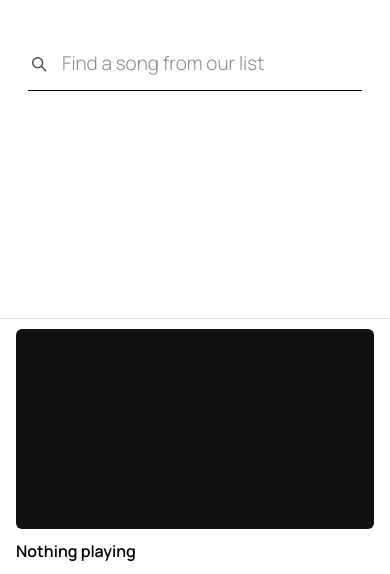
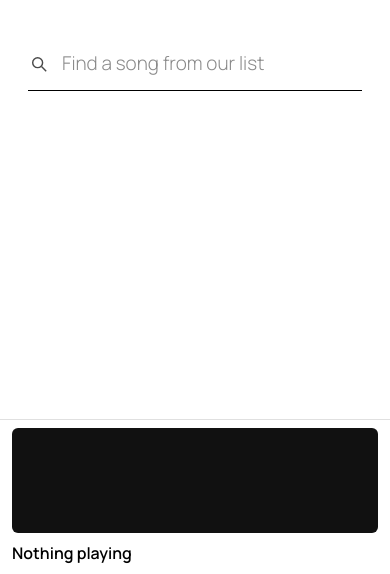
Before and after one commit to dyerilinnn/bfc-song-book, a website: page public/index.html in a window 390 px wide. Shown: the part 270-844 px from the top of the page. Drawn offline with Linux system fonts and the light colour scheme; no server answers.

Commit message:
Adjust player height and padding for responsiveness

```diff
--- a/public/css/style.css
+++ b/public/css/style.css
@@ -5,7 +5,7 @@
   --rule: #e0e0e0;
   --soft: #4a4a4a;
   --mute: #8a8a8a;
-  --player-h: 96px;
+  --player-h: 155px;
 
   --mono: ui-monospace, "SF Mono", "JetBrains Mono", "Roboto Mono", Menlo, Consolas, monospace;
 
@@ -550,19 +550,21 @@ code {
 @media (max-width: 700px) {
   .player {
     flex-wrap: wrap;
+    padding: 8px 12px;
+    gap: 8px;
   }
 
   .player-video {
     width: 100%;
     min-width: 100%;
-    height: 200px;
+    height: 105px;
   }
 
   .player-meta {
     flex: 1;
+    min-width: 0;
   }
 }
-
 @media (max-width: 540px) {
   .hide-sm { display: none; }
   .brand span { display: none; }
```
